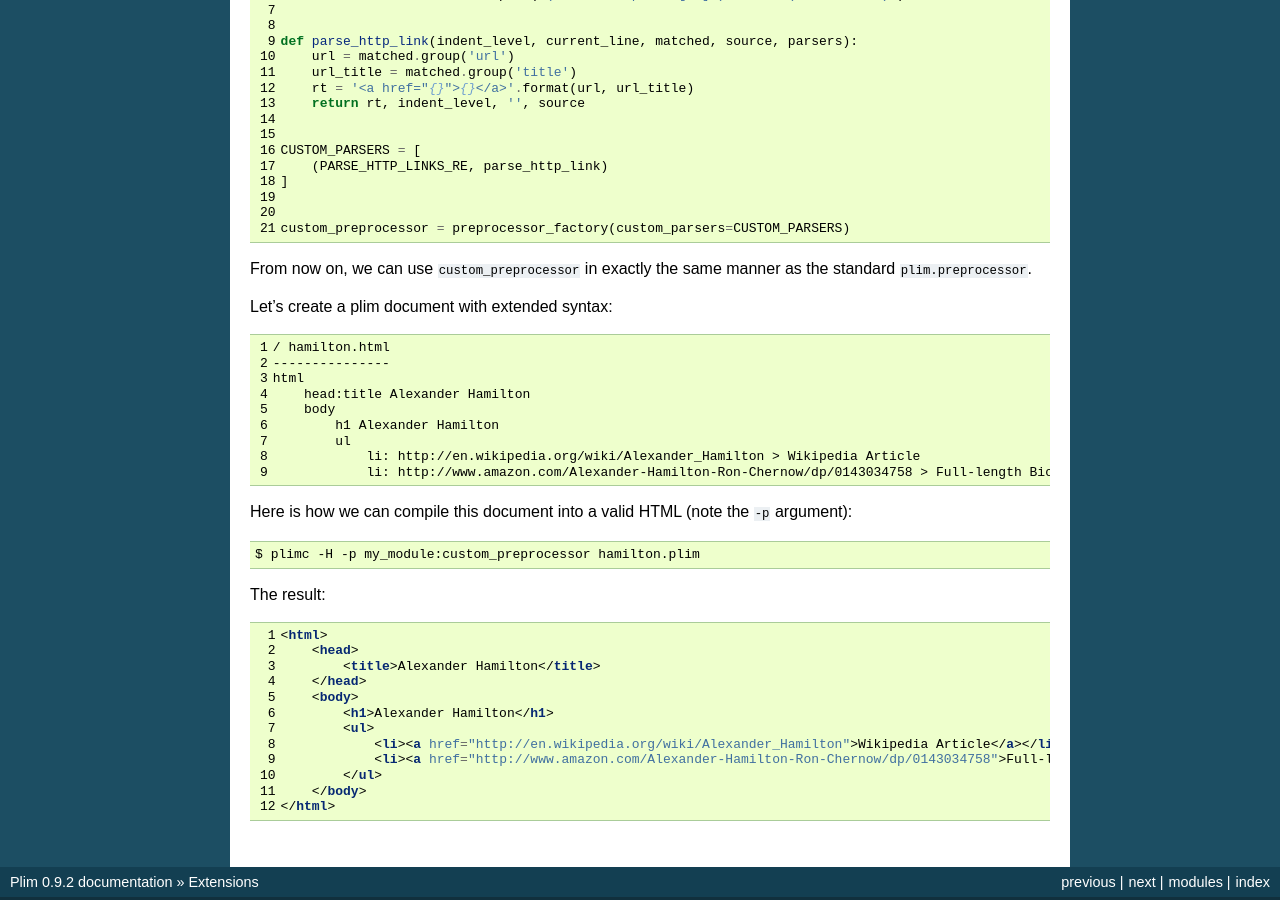
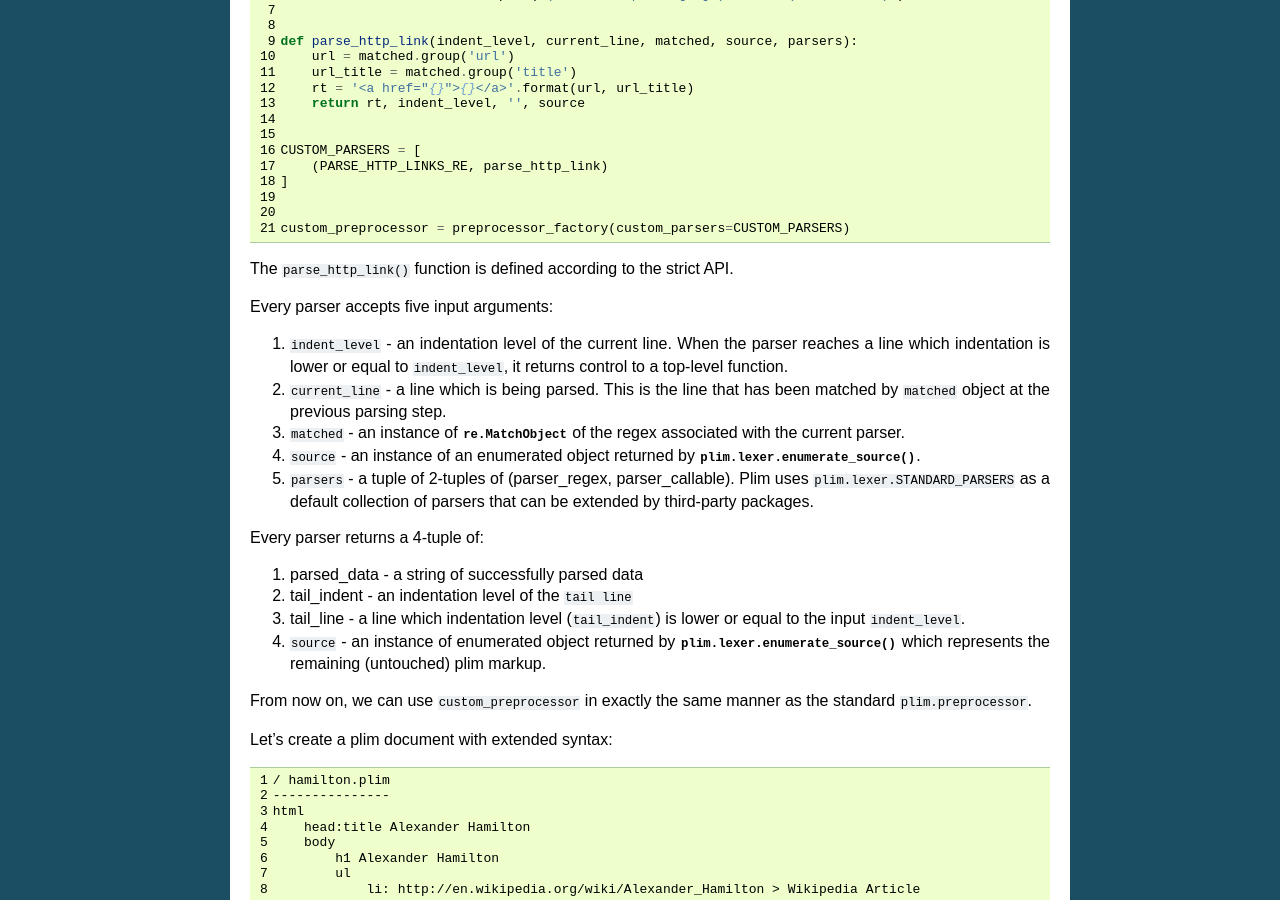
Before and after one commit to avanov/Plim, a Sphinx documentation site: the page built from docs/en/extensions.txt, in a window 1280 px wide and 900 px high, scrolled down 4511 px. Built offline with Sphinx 7.4.7, drawn with Linux system fonts in a browser that asks for light colours.

Commit message:
Update docs

```diff
--- a/docs/en/extensions.txt
+++ b/docs/en/extensions.txt
@@ -322,6 +322,29 @@ for parsing HTTP links present in a form of ``http_url > title``.
     custom_preprocessor = preprocessor_factory(custom_parsers=CUSTOM_PARSERS)
 
 
+The ``parse_http_link()`` function is defined according to the strict API.
+
+Every parser accepts five input arguments:
+
+1) ``indent_level`` - an indentation level of the current line. When the parser reaches a line
+   which indentation is lower or equal to ``indent_level``, it returns control to a top-level function.
+2) ``current_line`` - a line which is being parsed. This is the line that has been matched by
+   ``matched`` object at the previous parsing step.
+3) ``matched`` - an instance of :class:`re.MatchObject` of the regex associated with the current parser.
+4) ``source`` - an instance of an enumerated object returned by :func:`plim.lexer.enumerate_source`.
+5) ``parsers`` - a tuple of 2-tuples of (parser_regex, parser_callable). Plim uses ``plim.lexer.STANDARD_PARSERS``
+   as a default collection of parsers that can be extended by third-party packages.
+
+Every parser returns a 4-tuple of:
+
+1) parsed_data - a string of successfully parsed data
+2) tail_indent - an indentation level of the ``tail line``
+3) tail_line - a line which indentation level (``tail_indent``) is lower or equal to
+   the input ``indent_level``.
+4) ``source`` - an instance of enumerated object returned by :func:`plim.lexer.enumerate_source`
+   which represents the remaining (untouched) plim markup.
+
+
 From now on, we can use ``custom_preprocessor`` in exactly the same manner as the standard
 ``plim.preprocessor``.
 
@@ -330,7 +353,7 @@ Let's create a plim document with extended syntax:
 .. code-block:: plim
     :linenos:
 
-    / hamilton.html
+    / hamilton.plim
     ---------------
     html
         head:title Alexander Hamilton
```
Also changed, not shown: 1 other file.
